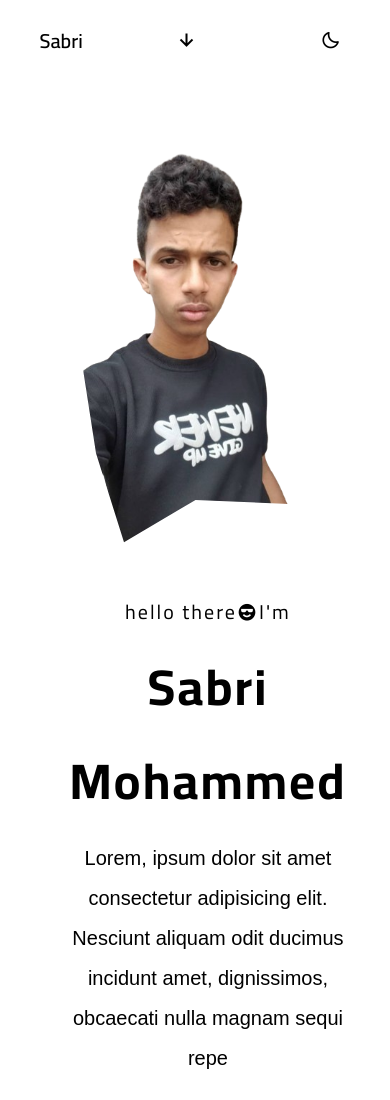
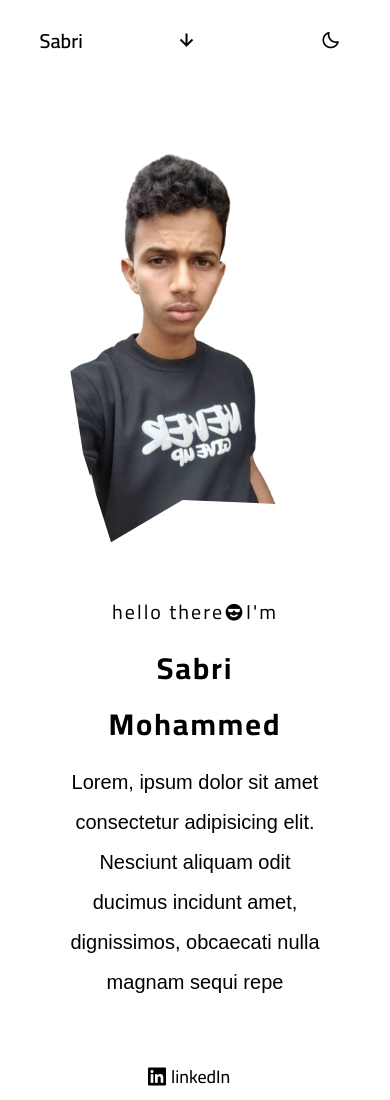
Before and after one commit to sabriAlshibani/Sabri-Alshibani, a plain HTML site: page index.html in a window 390 px wide. Shown: the top 1100 px of the page. Drawn offline with nearby package versions, Linux system fonts and the light colour scheme.

Commit message:
change size of h1 in banner

```diff
--- a/css/style.css
+++ b/css/style.css
@@ -267,6 +267,11 @@ header .banner .container {
   font-size: 50px;
   letter-spacing: 2px;
 }
+@media (max-width: 767px) {
+  .banner .summary h1 {
+    font-size: 30px;
+  }
+}
 .banner .summary p {
   color: var(--describe-color);
   font-size: 20px;
```
